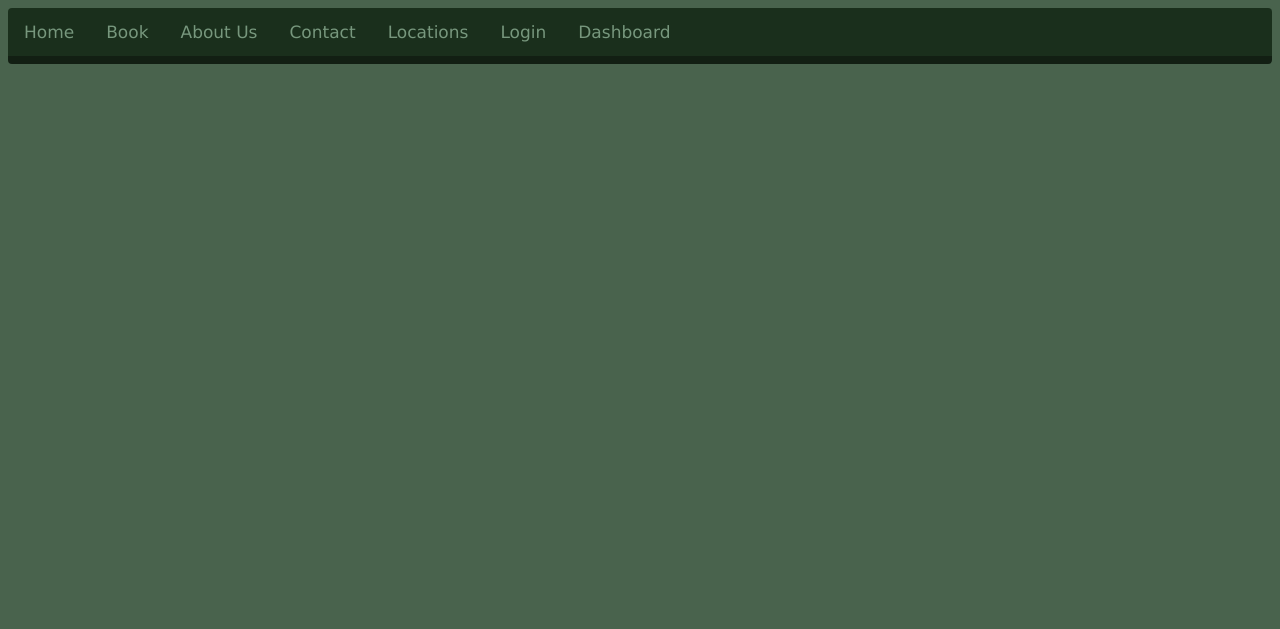
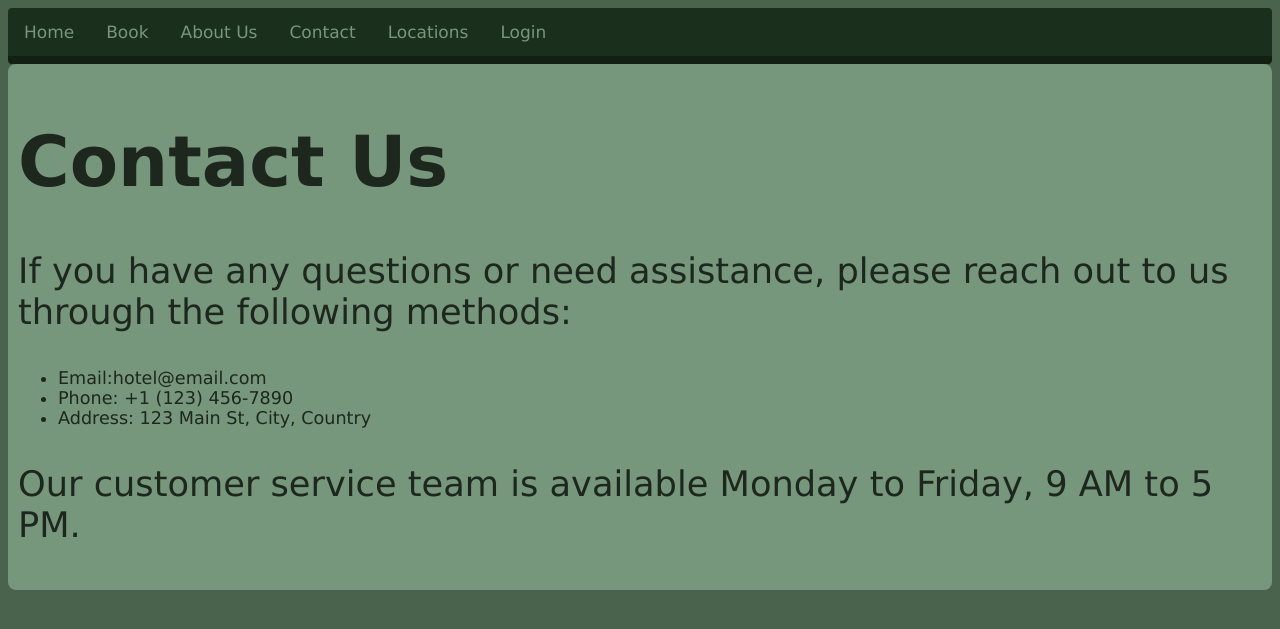
Before and after one commit to Calla-Wilson/DBMS-Project, a PHP site: the page made by Contact Us.html in a window 1280 px wide. Shown: the top 629 px of the page. Run offline with PHP 8.4, Linux system fonts and the light colour scheme.

Commit message:
just more stuff updated.

```diff
--- a/Booking.html
+++ b/Booking.html
@@ -10,7 +10,7 @@
          <a href="about_us.html">About Us</a>
          <a href="Contact Us.html">Contact</a>
          <a href="Locations.html">Locations</a>
-         <a href="Login.html">Login</a>
+         <a href="login.php">Login</a>
     </div>
 <body>
     <div class="Reservation-Form">
--- a/Contact Us.html
+++ b/Contact Us.html
@@ -11,6 +11,15 @@
          <a class="active" href="Contact Us.html">Contact</a>
          <a href="Locations.html">Locations</a>
          <a href="login.php">Login</a>
-         <a href="index.php">Dashboard</a>
+    </div>
+    <div class="contact-us">
+        <h1>Contact Us</h1>
+        <p>If you have any questions or need assistance, please reach out to us through the following methods:</p>
+        <ul>
+            <li>Email:hotel@email.com</li>
+            <li>Phone: +1 (123) 456-7890</li>
+            <li>Address: 123 Main St, City, Country</li>
+        </ul>
+        <p>Our customer service team is available Monday to Friday, 9 AM to 5 PM.</p>
     </div>
 </html>
--- a/Guest Sign-up.html
+++ b/Guest Sign-up.html
@@ -19,7 +19,7 @@
 
         <body>
               <h2>Guest Sign-up</h2>
-            <form action="php/functions.php" method="POST" novalidate>
+            <form action="functions.php" method="POST" novalidate>
                 <div>
                     <label for="FirstName">First Name</label>
                     <input type="text" id="FirstName" name="FirstName" placeholder="Enter your First Name">
--- a/Locations.html
+++ b/Locations.html
@@ -25,7 +25,7 @@
          <a href="about_us.html">About Us</a>
          <a href="Contact Us.html">Contact</a>
          <a class="active" href="Locations.html">Locations</a>
-         <a href="Login.html">Login</a>
+         <a href="login.php">Login</a>
     </div>
 <body>
     <h1>Map of Our Locations</h1>
--- a/Login.html
+++ b/Login.html
@@ -10,7 +10,7 @@
             <a href="about_us.html">About Us</a>
             <a href="Contact Us.html">Contact</a>
             <a href="Locations.html">Locations</a>
-            <a class="active" href="Login.html">Login</a>
+            <a class="active" href="login.php">Login</a>
         </div>
 
         <div class="login">
--- a/about_us.html
+++ b/about_us.html
@@ -11,6 +11,5 @@
         <a href="Contact Us.html">Contact</a>
         <a href="Locations.html">Locations</a>
         <a href="login.php">Login</a>
-        <a href="index.php">Dashboard</a>
     </div>
 </html>
--- a/php/functions.php
+++ b/functions.php
@@ -13,7 +13,7 @@
 
     $password_hash = password_hash($_POST["password"], PASSWORD_DEFAULT);
 
-    $mysqli = require __DIR__ . "/Database.php";
+    $mysqli = require __DIR__ . "\php\Database.php";
 
 
     $sql = "INSERT INTO guest(FirstName, LastName, Addr, Email, PhoneNumber, DoB, Password)
@@ -35,7 +35,7 @@
                         $password_hash);
 
     if($stmt->execute()){
-         header("Location: ../signup_success.html");
+         header("Location: .. /signup_success.html");
          exit;
     } else{
 
--- a/login.php
+++ b/login.php
@@ -42,7 +42,6 @@ if($_SERVER["REQUEST_METHOD"] === "POST"){
             <a href="Contact Us.html">Contact</a>
             <a href="Locations.html">Locations</a>
             <a class="active" href="login.php">Login</a>
-            <a href="index.php">Dashboard</a>
         </div>
 
         <div class="login">
--- a/styles.css
+++ b/styles.css
@@ -3,6 +3,17 @@ body{
     font-family: verdana, sans-serif;
     border-radius: 8px;
 }
+
+.contact-us{
+    background-color: rgb(119, 151, 125);
+    font-size: 110%;
+    border-radius: 8px;
+    color: rgb(29, 39, 30);
+    text-align: left;
+    margin: auto;
+    padding: 10px;
+}
+
 
 h1{
     background-color: rgb(119, 151, 125);
```
Also changed, not shown: SQL Sessions/HotelDBMS.SQL (+4 -6 lines), index.php (+14 -3 lines), php/Database.php (+2 -5 lines).
